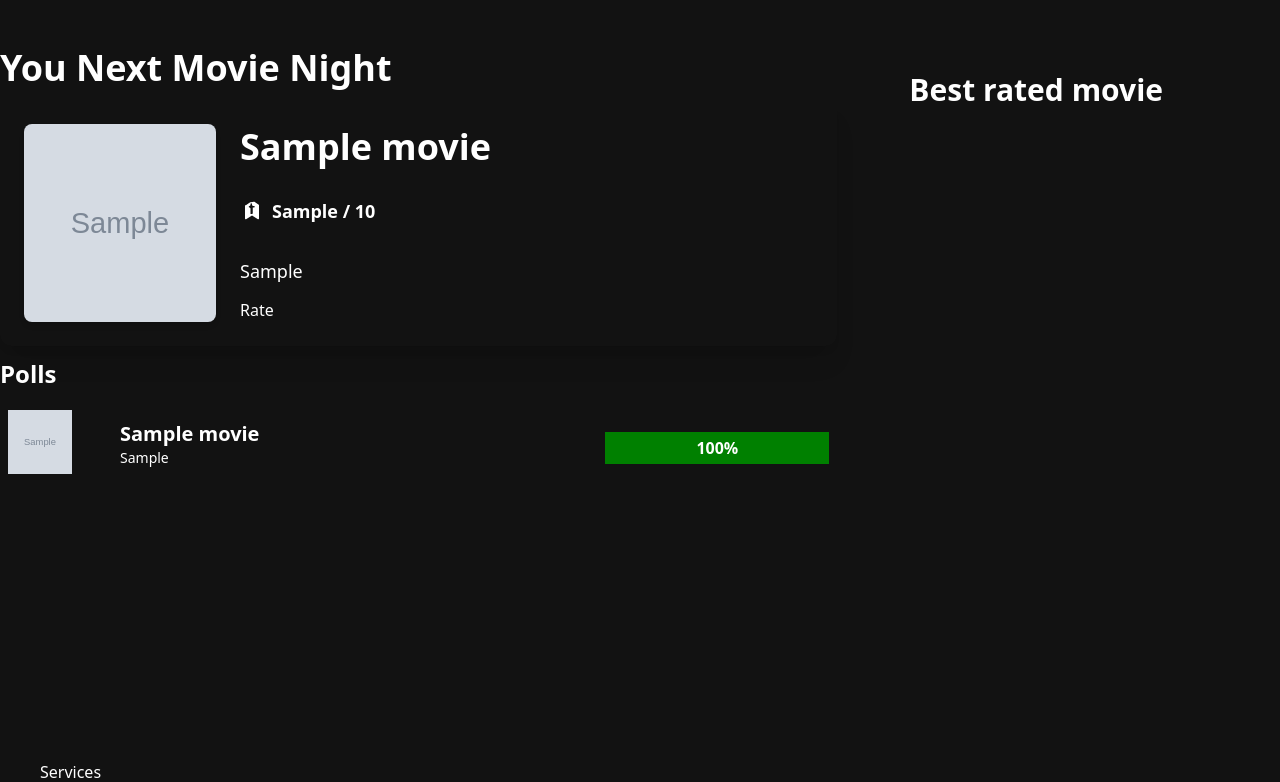
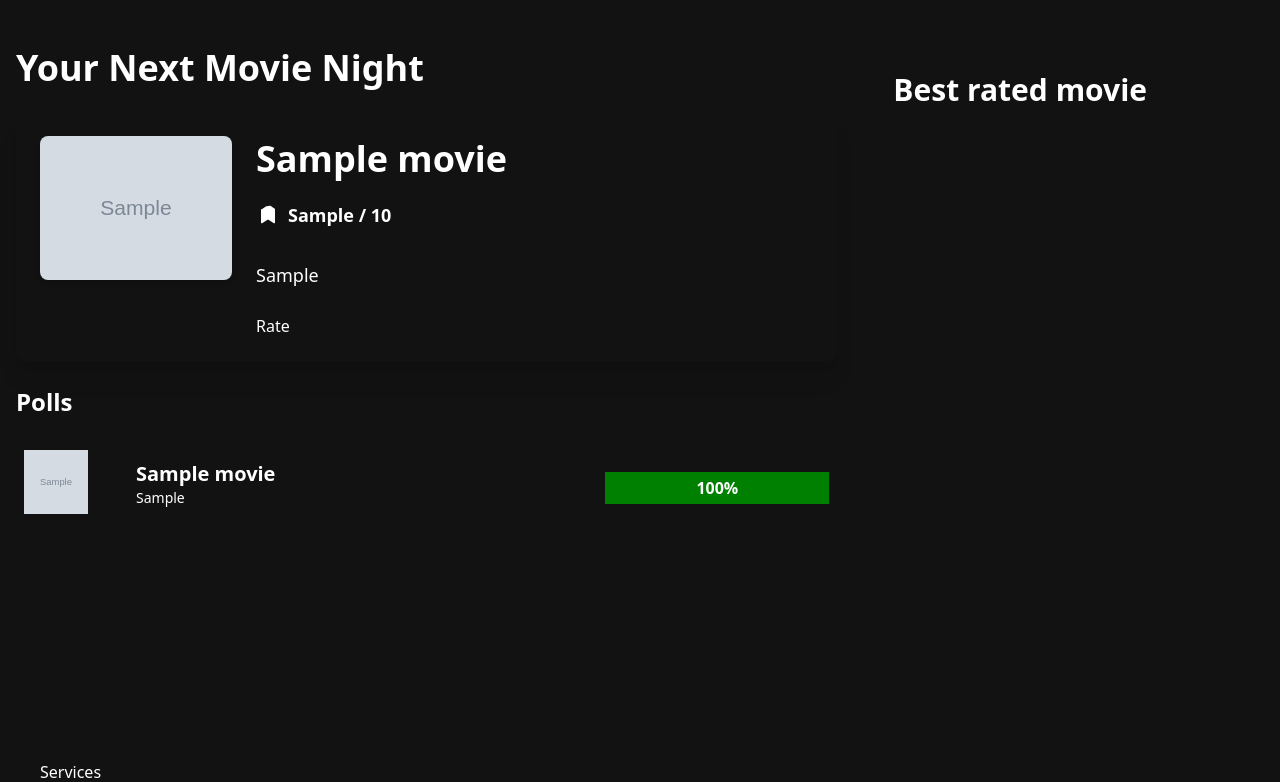
Before and after one commit to spynetS/movieclub, a Django app: page / in a window 1280 px wide. Shown: the part 80-862 px from the top of the page. Run offline with Django 5.2, Linux system fonts and the light colour scheme; a user stored in the database is signed in; tables that the repository leaves empty hold one stand-in row (values such as "Sample post"); grey boxes marked "Sample" are stand-in pictures; some libraries are stand-ins or nearby versions.

Commit message:
fixed very basic responsive design

```diff
--- a/templates/components/navbar.html
+++ b/templates/components/navbar.html
@@ -1,12 +1,12 @@
 {% load static %}
-<nav class="p-5 grid grid-cols-3 absolute top-0 h-20 bg-base-200 w-full">
-    <a href="{% url 'dashboard' %}" class="flex flex-row items-center gap-2">
+<nav class="p-5 grid grid-cols-2 md:grid-cols-3 absolute top-0 h-20 bg-base-200 w-full">
+    <a href="{% url 'dashboard' %}" class="hidden md:flex flex-row items-center gap-2">
         <img src="{% static "logo.png" %}" alt="" />
         <p class='font-bold text-3xl'>MOVIECLUB</p>
         <p class="font-bold text-3xl text-accent">HUB</p>
     </a>
 
-    <div hx-boost="true" class="flex flex-row items-center justify-center gap-5" id="nav-links">
+    <div hx-boost="true" class="flex flex-row items-center justify-center gap-2 md:gap-5" id="nav-links">
         {% if user.is_authenticated %}
         <a href="{% url 'dashboard' %}" class="nav-link">Dashboard</a>
         <a href="{% url 'clubs' %}" class="nav-link">Club</a>
--- a/templates/components/vote-progress.html
+++ b/templates/components/vote-progress.html
@@ -1,4 +1,4 @@
-<div class="relative w-56 h-8">
+<div class="relative w-32 md:w-56 h-8">
 	<progress class="progress w-full h-full" value="{{votes}}" max="100"></progress>
 	<span class="absolute top-1/2 left-1/2 -translate-x-1/2 -translate-y-1/2 font-bold text-base-200">{{votes}}%</span>
 </div>
--- a/templates/dashboard.html
+++ b/templates/dashboard.html
@@ -1,147 +1,101 @@
 {% extends "base.html" %}
 {% block display %}
 
+<div class="container mx-auto pt-12 px-4 grid grid-cols-1 md:grid-cols-3 gap-8">
 
-	<div class="container mx-auto pt-12 grid grid-cols-3 gap-12">
-
-		<div class=" col-span-2 flex flex-col gap-3" >
-			<h1 class=" font-bold text-4xl">You Next Movie Night</h1>
-
+    <!-- Left Content -->
+    <div class="md:col-span-2 flex flex-col gap-6">
+        <h1 class="font-bold text-3xl md:text-4xl">Your Next Movie Night</h1>
 
         {% if user.selected_club.next_movie %}
-
+        <!-- Movie Card -->
         <div class="bg-base-300 rounded-xl p-6 flex flex-col md:flex-row items-center md:items-start gap-6 shadow-xl">
-				<div class="flex-shrink-0 w-48 h-full overflow-hidden rounded-lg shadow-md">
-					<img src="{{ user.selected_club.next_movie.poster }}" alt="{{ user.selected_club.next_movie.title }} poster" class="w-full h-full object-cover">
+            <div class="w-full md:w-48 flex-shrink-0 overflow-hidden rounded-lg shadow-md">
+                <img src="{{ user.selected_club.next_movie.poster }}"
+                     alt="{{ user.selected_club.next_movie.title }} poster"
+                     class="w-full h-auto object-cover">
             </div>
 
             <div class="flex-1 flex flex-col gap-3 text-center md:text-left">
-					<h2 class="text-4xl font-extrabold text-base-content leading-tight">
-						<a href="{% url 'movie' user.selected_club.next_movie.imdb_id %}" class="link link-hover">{{ user.selected_club.next_movie.title }}</a>
+                <h2 class="text-2xl md:text-4xl font-extrabold text-base-content leading-tight">
+                    <a href="{% url 'movie' user.selected_club.next_movie.imdb_id %}"
+                       class="link link-hover">
+                        {{ user.selected_club.next_movie.title }}
+                    </a>
                 </h2>
+
                 {% if user.selected_club.next_movie.imdb_rating %}
-						<div class="flex items-center justify-center md:justify-start mt-4">
-							<svg xmlns="http://www.w3.org/2000/svg" viewBox="0 0 24 24" fill="currentColor" class="w-6 h-6 text-warning mr-2">
-								<path fill-rule="evenodd" d="M10.788 3.212a.75.75 0 0 0-.58.113l-4.404 2.876A.75.75 0 0 1 5 6.273V19.5a.75.75 0 0 0 1.055.656L12 16.513l5.945 3.643A.75.75 0 0 0 19 19.5V6.273a.75.75 0 0 0-.208-.58l-4.404-2.876a.75.75 0 0 0-.58-.113ZM12 15a.75.75 0 0 0 .75-.75V8.5h1.25a.75.75 0 0 0 0-1.5H12.75A.75.75 0 0 0 12 6.25V5a.75.75 0 0 0-1.5 0v1.25a.75.75 0 0 0-.75.75h-.25a.75.75 0 0 0 0 1.5h.25a.75.75 0 0 0 .75.75V15Z" clip-rule="evenodd" />
+                <div class="flex items-center justify-center md:justify-start mt-2">
+                    <svg xmlns="http://www.w3.org/2000/svg"
+                         viewBox="0 0 24 24"
+                         fill="currentColor"
+                         class="w-5 h-5 md:w-6 md:h-6 text-warning mr-2">
+                        <path fill-rule="evenodd"
+                              d="M10.788 3.212a.75.75 0 0 0-.58.113l-4.404 2.876A.75.75 0 0 1 5 6.273V19.5a.75.75 0 0 0 1.055.656L12 16.513l5.945 3.643A.75.75 0 0 0 19 19.5V6.273a.75.75 0 0 0-.208-.58l-4.404-2.876a.75.75 0 0 0-.58-.113Z"
+                              clip-rule="evenodd" />
                     </svg>
-							<span class="text-lg font-bold">{{ user.selected_club.next_movie.imdb_rating }} / 10</span>
+                    <span class="text-base md:text-lg font-bold">
+                        {{ user.selected_club.next_movie.imdb_rating }} / 10
+                    </span>
                 </div>
                 {% endif %}
-					<p class="text-xl font-medium text-base-content/75">{{ user.selected_club.next_movie.release_date|date:"Y" }}</p>
 
-					<p class="text-base-content/80 text-lg leading-relaxed mt-2">{{ user.selected_club.next_movie.plot }}</p>
+                <p class="text-base md:text-xl font-medium text-base-content/75">
+                    {{ user.selected_club.next_movie.release_date|date:"Y" }}
+                </p>
 
-					<a href="{% url 'movie' user.selected_club.next_movie.imdb_id %}" class="btn btn-accent">
+                <p class="text-base-content/80 text-base md:text-lg leading-relaxed mt-2">
+                    {{ user.selected_club.next_movie.plot }}
+                </p>
+
+                <a href="{% url 'movie' user.selected_club.next_movie.imdb_id %}"
+                   class="btn btn-accent mt-3">
                     Rate
                 </a>
-
-
             </div>
         </div>
         {% else %}
-
-			<div class="bg-base-300 rounded-lg w-full items-center justify-center flex h-42">
-				<div class="flex gap-5">
+        <!-- Countdown -->
+        <div class="bg-base-300 rounded-lg w-full flex items-center justify-center h-40">
+            <div class="flex flex-wrap gap-4 justify-center">
                 <div>
-						<span class="countdown font-mono text-5xl" id="days">
-							<span style="--value:0;" aria-live="polite" aria-label="0">0</span>
-						</span>
-						days
+                    <span class="countdown font-mono text-4xl md:text-5xl" id="days">
+                        <span style="--value:0;">0</span>
+                    </span> days
                 </div>
                 <div>
-						<span class="countdown font-mono text-5xl" id="hours">
-							<span style="--value:0;" aria-live="polite" aria-label="0">0</span>
-						</span>
-						hours
+                    <span class="countdown font-mono text-4xl md:text-5xl" id="hours">
+                        <span style="--value:0;">0</span>
+                    </span> hours
                 </div>
                 <div>
-						<span class="countdown font-mono text-5xl" id="minutes">
-							<span style="--value:0;" aria-live="polite" aria-label="0">0</span>
-						</span>
-						min
+                    <span class="countdown font-mono text-4xl md:text-5xl" id="minutes">
+                        <span style="--value:0;">0</span>
+                    </span> min
                 </div>
                 <div>
-						<span class="countdown font-mono text-5xl" id="seconds">
-							<span style="--value:0;" aria-live="polite" aria-label="0">0</span>
-						</span>
-						sec
+                    <span class="countdown font-mono text-4xl md:text-5xl" id="seconds">
+                        <span style="--value:0;">0</span>
+                    </span> sec
                 </div>
             </div>
         </div>
         {% endif %}
 
-			<script>
-			 let intervalId;
-
-			 function startClock() {
-				 // Clear previous interval if it exists
-				 if (intervalId) {
-					 clearInterval(intervalId);
-				 }
-
-				 const targetDate = new Date("{{ user.selected_club.format_next_pick }}").getTime();
-
-				 if (isNaN(targetDate)) {
-					 // Handle invalid date case
-					 console.error("Invalid target date for countdown.");
-					 return;
-				 }
-
-				 intervalId = setInterval(() => {
-					 const now = new Date().getTime();
-					 const distance = targetDate - now;
-
-					 // Time calculations for days, hours, minutes, and seconds
-					 const days = Math.floor(distance / (1000 * 60 * 60 * 24));
-					 const hours = Math.floor((distance % (1000 * 60 * 60 * 24)) / (1000 * 60 * 60));
-					 const minutes = Math.floor((distance % (1000 * 60 * 60)) / (1000 * 60));
-					 const seconds = Math.floor((distance % (1000 * 60)) / 1000);
-
-					 // Update the countdown display
-					 // (Your existing code to update the DOM elements)
-					 document.getElementById("days").children[0].style.setProperty('--value', days);
-					 document.getElementById("days").children[0].innerText = days;
-
-					 document.getElementById("hours").children[0].style.setProperty('--value', hours);
-					 document.getElementById("hours").children[0].innerText = hours;
-
-					 document.getElementById("minutes").children[0].style.setProperty('--value', minutes);
-					 document.getElementById("minutes").children[0].innerText = minutes;
-
-					 document.getElementById("seconds").children[0].style.setProperty('--value', seconds);
-					 document.getElementById("seconds").children[0].innerText = seconds;
-
-					 // If the countdown is over, stop it and reset the values
-					 if (distance < 0) {
-						 clearInterval(countdownFunction);
-						 document.getElementById("days").children[0].innerText = "0";
-						 document.getElementById("hours").children[0].innerText = "0";
-						 document.getElementById("minutes").children[0].innerText = "0";
-						 document.getElementById("seconds").children[0].innerText = "0";
-					 }
-				 }, 1000);
-			 }
-			 startClock()
-			</script>
-
-			<p class="text-2xl font-semibold" >Polls</p>
-			{% if user.selected_club.next_movie %}
-			{% else %}
-				<a href="{% url "clubs" %}" class="btn btn-accent w-fit">Vote for the movie you want to watch</a>
+        <p class="text-xl md:text-2xl font-semibold">Polls</p>
+        {% if not user.selected_club.next_movie %}
+        <a href="{% url 'clubs' %}" class="btn btn-accent w-fit">Vote for the movie you want to watch</a>
         {% endif %}
 
-			<div class="bg-base-300 rounded-lg w-full flex flex-col" >
+        <div class="bg-base-300 rounded-lg w-full flex flex-col">
             {% include "components/movies-votes.html" with movies=user.selected_club.vote_movies.all %}
         </div>
-
-		</div>
-		<div class="bg-base-300 rounded-lg p-6">
-			<h2 class="text-3xl font-bold">Best rated movie</h2>
-
     </div>
 
+    <!-- Right Sidebar -->
+    <div class="bg-base-300 rounded-lg p-6">
+        <h2 class="text-2xl md:text-3xl font-bold">Best rated movie</h2>
+    </div>
 </div>
 
-
-
 {% endblock %}
--- a/templates/profile.html
+++ b/templates/profile.html
@@ -15,7 +15,7 @@
 		</div>
 	</dialog>
 
-	<div class="container mx-auto pt-12 grid grid-cols-2 gap-12">
+	<div class="container mx-auto pt-12 grid grid-cols-1 md:grid-cols-2 gap-12">
 		<div class="flex flex-col items-center bg-base-200" >
 			<div class="avatar">
 				<div class="w-24 rounded-full">
```
Lines whose indentation alone changed are shown as unchanged.
